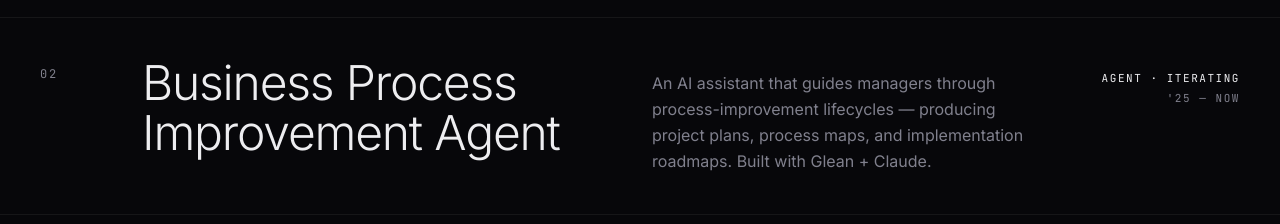
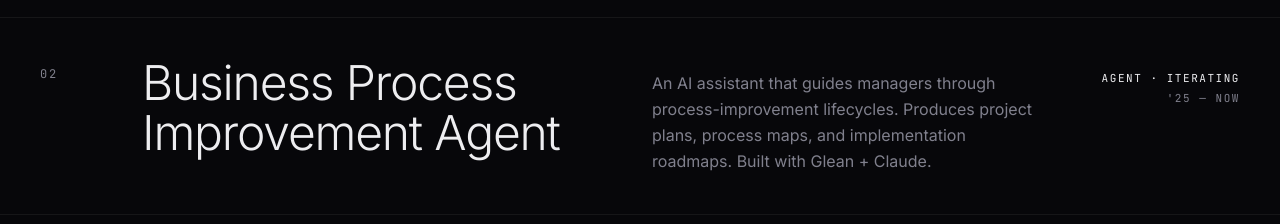
Before and after one commit to spencertarkoff-hub/spencertarkoff-com, a Next.js app: page / in a window 1280 px wide. Shown: the part 4670-4894 px from the top of the page. Built offline with nearby package versions, Linux system fonts and the light colour scheme.

Commit message:
Remove em-dash from BPI agent description

```diff
--- a/components/Work.tsx
+++ b/components/Work.tsx
@@ -42,7 +42,7 @@ const ITEMS: Item[] = [
       </>
     ),
     description:
-      "An AI assistant that guides managers through process-improvement lifecycles — producing project plans, process maps, and implementation roadmaps. Built with Glean + Claude.",
+      "An AI assistant that guides managers through process-improvement lifecycles. Produces project plans, process maps, and implementation roadmaps. Built with Glean + Claude.",
     tag: "Agent · Iterating",
     year: "'25 — Now",
   },
```
